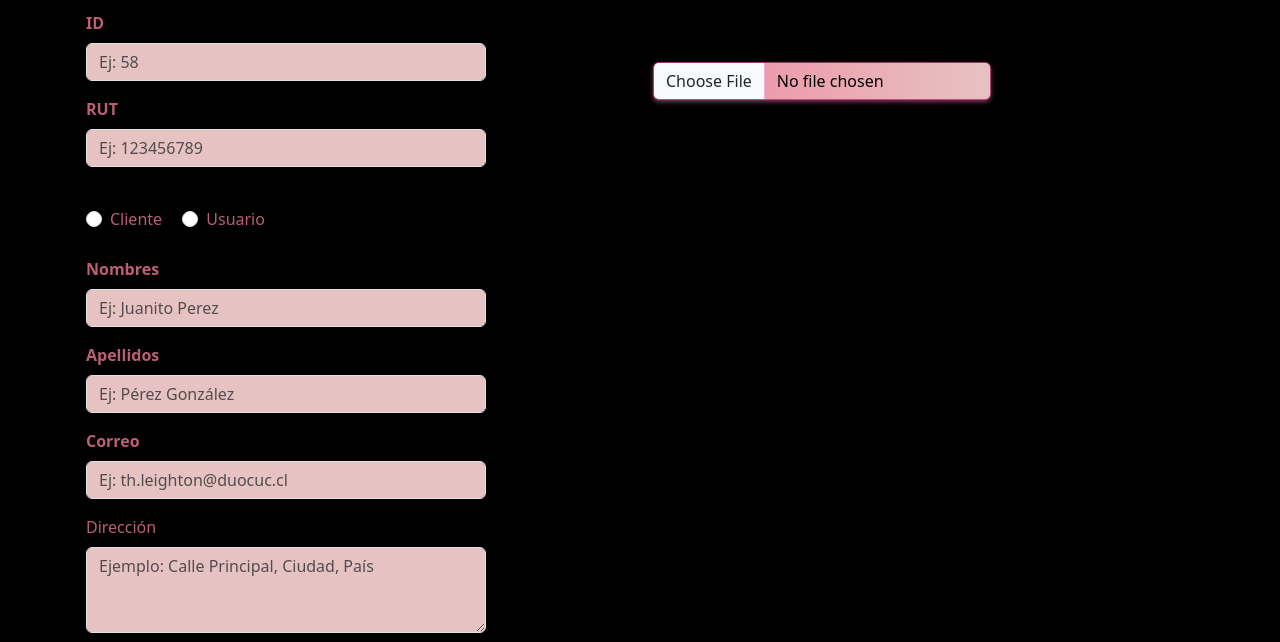
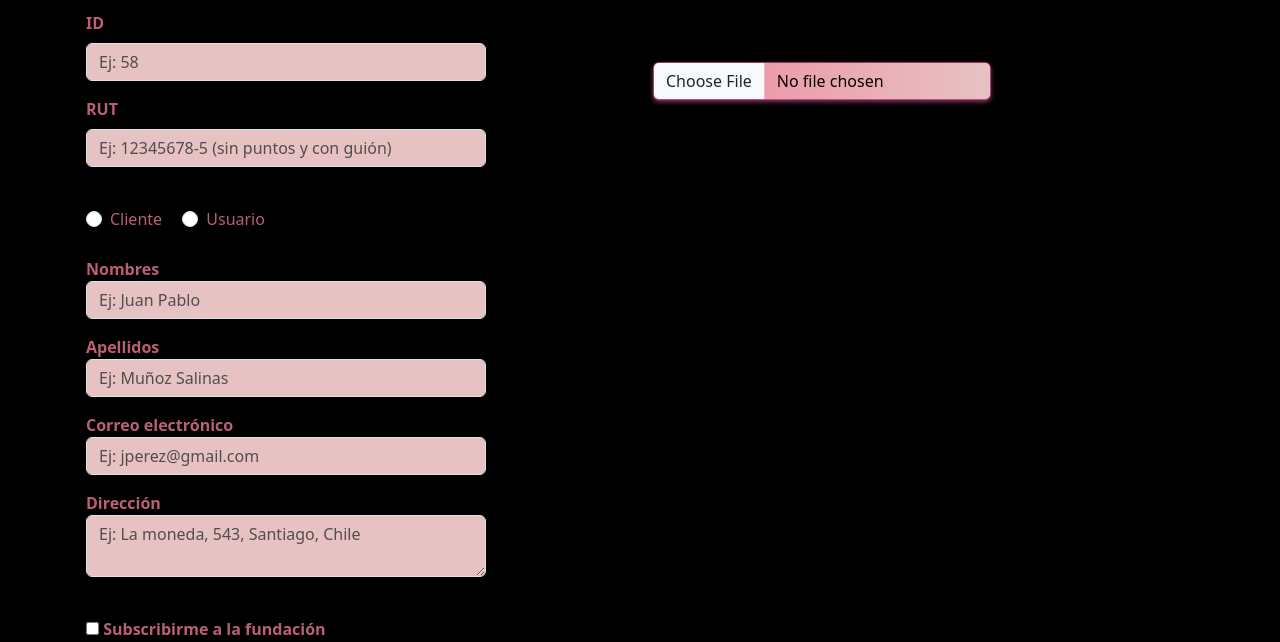
Before and after one commit to NicolasZamoraDuoc/Solo-Leveling, a plain HTML site: page usuarios.html in a window 1280 px wide. Shown: the part 158-800 px from the top of the page. Drawn offline with nearby package versions, Linux system fonts and the light colour scheme.

Commit message:
Thomas, usuario y validador
validar

```diff
--- /dev/null
+++ b/js/usuarios.js
@@ -0,0 +1,122 @@
+$(document).ready(function() {
+
+    // Agregar método de validación para RUT chileno
+    $.validator.addMethod("rutChileno", function(value, element) {
+
+      // Validar que el RUT tenga el formato correcto (8 dígitos + guión + dígito verificador)
+      var rutPattern = /^\d{7,8}-[\dK]$/;
+      if (!rutPattern.test(value)) {
+          return false;
+      }
+
+      // Validar el dígito verificador
+      var rutSinGuion = value.replace("-", "");
+      var rut = rutSinGuion.slice(0, -1);
+      var dv = rutSinGuion.slice(-1);
+      var factor = 2;
+      var sum = 0;
+      for (var i = rut.length - 1; i >= 0; i--) {
+          sum += parseInt(rut.charAt(i)) * factor;
+          factor = factor === 7 ? 2 : factor + 1;
+      }
+      var dvCalculado = 11 - (sum % 11);
+      dvCalculado = dvCalculado === 11 ? "0" : dvCalculado === 10 ? "K" : dvCalculado.toString();
+
+      return dv === dvCalculado;
+    }, "El RUT no es válido (escriba sin puntos y con guión)");
+
+    // Agregar método de validación para correo
+    $.validator.addMethod("emailCompleto", function(value, element) {
+
+      // Expresión regular para validar correo electrónico
+      var regex = /^(([^<>()\[\]\\.,;:\s@"]+(\.[^<>()\[\]\\.,;:\s@"]+)*)|(".+"))@((\[[0-9]{1,3}\.[0-9]{1,3}\.[0-9]{1,3}\.[0-9]{1,3}\])|(([a-zA-Z\-0-9]+\.)+[a-zA-Z\-0-9]{2,}))$/;
+
+      // Validar correo electrónico con la expresión regular
+      return regex.test(value);
+
+    }, 'El formato del correo no es válido');
+
+    // Agregar método de validación para que un campo sólo acepte
+    // letras y espacios en blanco, pero no números ni símbolos,
+    // ideal para campos como nombres y apellidos
+    $.validator.addMethod("soloLetras", function(value, element) {
+
+      return this.optional(element) || /^[a-zA-Z\s]*$/.test(value);
+
+    }, "Sólo se permiten letras y espacios en blanco.");
+
+
+    // El siguiente Javascript obliga a que la caja de texto del rut, siempre escriba la letra "K" en mayúscula
+    document.getElementById('rut').addEventListener('keyup', function(e) {
+        e.target.value = e.target.value.toUpperCase();
+    });
+
+
+    // Validar formulario con JQuery
+    $("#Registro").validate({
+      rules: {
+
+        id: {
+            required: true,
+            minlength: 5,
+            maxlength: 15,
+          },
+
+        rut: {
+          required: true,
+          rutChileno: true
+        },
+        nombres: {
+            required: true,
+            pattern: /^[A-Za-záéíóúÁÉÍÓÚñÑ\s]+$/, // Acepta letras, espacios y letras con acentos y ñ
+        },
+        apellidos: {
+            required: true,
+            pattern: /^[A-Za-záéíóúÁÉÍÓÚñÑ\s]+$/, // Acepta letras, espacios y letras con acentos y ñ
+        },
+        correo: {
+          required: true,
+          emailCompleto: true,
+        },
+        direccion: {
+            required: true,
+            rows:3,
+        },
+        password: {
+          required: true,
+          minlength: 5,
+          maxlength: 15,
+        },
+      }, // --> Fin de reglas
+      messages: {
+        rut: {
+          required: "El RUT es un campo requerido",
+          rutChileno: "El RUT no es válido (escriba sin puntos y con guión)"
+        },
+        nombres: {
+          required: "El nombre es un campo requerido",
+          soloLetras: "El nombre sólo puede contener letras y espacios en blanco",
+        },
+        apellidos: {
+            required: "El apellido es un campo requerido",
+            soloLetras: "El apellido sólo puede contener letras y espacios en blanco",
+        },
+        correo: {
+          required: "El correo es un campo requerido",
+          email: "El formato del correo no es válido",
+        },
+        direccion: {
+            required: "La direccion es un campo requerido",
+        },
+        password: {
+          required: "La contraseña es un campo requerido",
+          minlength: "La contraseña debe tener un mínimo de 5 caracteres",
+          maxlength: "La contraseña debe tener un máximo de 15 caracteres",
+        },
+      }, // --> Fin de mensajes
+      errorClass: "error-text", // Clase CSS para los mensajes de error
+    });
+
+
+
+  });
--- a/usuarios.html
+++ b/usuarios.html
@@ -25,7 +25,7 @@
         <section>
           <h1 class="titulos" style="margin: px;">Mantenedor de Usuarios</h1>
           <br>
-          <form class="row g-3 needs-validation" action="" novalidate>
+          <form method="POST" id="Registro" class="row g-3 needs-validation" action="/registrar_usuario">
             <div class="container-fluid">
               <div class="row">
                 <div class="col-sm-12 col-md-6">
@@ -42,9 +42,10 @@
 
           <div class="mb-3 fw-bold">
             <label for="rut" class="form-label titulos_2">RUT</label>
-              <input type="text" class="form-control registro_color" id="rut" placeholder="Ej: 123456789" required>
-              <div class="invalid-feedback">Debe llenar el campo RUT</div>
+            <input type="text" class="form-control registro_color" id="rut" name="rut"
+            placeholder="Ej: 12345678-5 (sin puntos y con guión)" value=""/>
         </div>
+
 
           <!-- Casillas -->
           <br>
@@ -61,57 +62,57 @@
           <!-- Nombres -->
           <br><br>
 
-          <div class="mb-3 fw-bold">
-              <label for="nombres" class="form-label titulos_2">Nombres</label>
-              <input type="text" class="form-control registro_color" id="nombres" placeholder="Ej: Juanito Perez" required>
-              <div class="invalid-feedback">Debe llenar el campo NOMBRES</div>
+          <div class="form-group mb-3 fw-bold">
+            <label for="nombres" class=" titulos_2">Nombres</label>
+            <input type="text" class="form-control registro_color" id="nombres" name="nombres"
+            placeholder="Ej: Juan Pablo" value=""/>
           </div>
 
           <!-- Apellidos -->
 
-          <div class="mb-3 fw-bold">
-              <label for="apellidos" class="form-label titulos_2">Apellidos</label>
-              <input type="text" class="form-control registro_color" id="apellidos" placeholder="Ej: Pérez González" required>
-              <div class="invalid-feedback">Debe llenar el campo Apellidos</div>
+          <div class="form-group mb-3 fw-bold">
+            <label for="apellidos" class="titulos_2">Apellidos</label>
+            <input type="text" class="form-control registro_color" id="apellidos" name="apellidos"
+            placeholder="Ej: Muñoz Salinas" value=""/>
           </div>
-
-
           <!-- Correo -->
 
-          <div class="mb-3 fw-bold">
-            <label for="apellidos" class="form-label titulos_2">Correo</label>
-            <input type="text" class="form-control registro_color" id="correo" placeholder="Ej: th.leighton@duocuc.cl" required>
-            <div class="invalid-feedback">Debe llenar el campo Correo</div>
+          <div class="form-group mb-3 fw-bold">
+            <label for="email" class="titulos_2">Correo electrónico</label>
+            <input type="email" class="form-control registro_color" id="correo" name="correo"
+            placeholder="Ej: jperez@gmail.com" value=""/>
           </div>
 
           <!-- Dirección -->
 
-          <div class="form-group mb-3">
-            <label for="direccion" class="form-label titulos_2">Dirección</label>
-            <textarea class="form-control registro_color" id="direccion" name="direccion" rows="3" placeholder="Ejemplo: Calle Principal, Ciudad, País" required></textarea>
-            <div id="alerta-direccion" class="invalid-feedback">Debe llenar el campo Correo.</div>
+          <div class="form-group mb-3 fw-bold">
+            <label for="direccion" class="titulos_2">Dirección</label>
+            <textarea type="direccion" class="form-control registro_color" id="direccion" name="direccion"
+            placeholder="Ej: La moneda, 543, Santiago, Chile" value=""></textarea>
           </div>
-
         <br>
 
          <!-- Check -->
 
-        <div class="form-check">
-
-          <input class="form-check-input" type="checkbox" value="" id="defaultCheck1">
-          <label class="form-check-label titulos_2" for="defaultCheck1">
-            Me gustaría suscribirme a la Tienda 'Solo Leveling' con una contribución mensual de $3.000.
-            Además, me complacería recibir un descuento del 5% en todas mis compras como parte de esta subscripción
+         <div class="mb-3" form-check >
+          <input class="form-check-label" type="checkbox" value="" id="subscripcion" >
+          <label class="form-check-label" for="subscripcion" >
+            <strong class="titulos_2">
+            Subscribirme a la fundación
+            </strong>
           </label>
+          <div id="subscripcionhelp" class="titulos_2" >
+            Deseo subscribirme con un aporte de $3.000 mensuales y obtener un 5% de descuento  en mis compras
+          </div>
 
         </div>
          <!-- Constraseña -->
          <br>
         <div class="mb-3 fw-bold d-flex flex-column align-items-start">
-          <label for="contraseña" class="form-label titulos_2">Contraseña</label>
+            <label for="password" class="form-label titulos_2">Contraseña</label>
             <div class="d-flex align-items-center">
                 <input type="text" class="form-control registro_color" id="contraseña" placeholder="123" required>
-            <button type="button" class="btn boton_buscar_anonimo_2 btn-primary ms-2">Generar  Contraseña</button>
+                <button type="button" class="btn boton_buscar_anonimo_2 btn-primary ms-2">Generar Contraseña</button>
             </div>
             <div class="invalid-feedback">Debe llenar el campo contraseña</div>
         </div>
@@ -235,7 +236,18 @@
          </p>
         </div>
     </footer>
+    <script src="js/script.js"></script>
+    <!-- 1. Script de Boostrap -->
+    <script src="https://cdn.jsdelivr.net/npm/bootstrap@5.3.3/dist/js/bootstrap.bundle.min.js" integrity="sha384-YvpcrYf0tY3lHB60NNkmXc5s9fDVZLESaAA55NDzOxhy9GkcIdslK1eN7N6jIeHz" crossorigin="anonymous"></script>
 
+    <!-- 2. Script de JQuery -->
+    <script src="https://cdnjs.cloudflare.com/ajax/libs/jquery/3.7.1/jquery.min.js" integrity="sha512-v2CJ7UaYy4JwqLDIrZUI/4hqeoQieOmAZNXBeQyjo21dadnwR+8ZaIJVT8EE2iyI61OV8e6M8PP2/4hpQINQ/g==" crossorigin="anonymous" referrerpolicy="no-referrer"></script>
+
+    <!-- 3. Script de JQuery Validate (usa el Script de JQuery anterior) -->
+    <script src="https://cdnjs.cloudflare.com/ajax/libs/jquery-validate/1.20.0/jquery.validate.min.js" integrity="sha512-WMEKGZ7L5LWgaPeJtw9MBM4i5w5OSBlSjTjCtSnvFJGSVD26gE5+Td12qN5pvWXhuWaWcVwF++F7aqu9cvqP0A==" crossorigin="anonymous" referrerpolicy="no-referrer"></script>
+
+    <!-- 4. Mi Script de Validadores (usa el Script de JQuery y de JQuery Validate anteriores) -->
+    <script src="js/usuarios.js" type="text/javascript"></script>
     <script src="js/script.js"></script>
     <script src="https://cdn.jsdelivr.net/npm/bootstrap@5.3.3/dist/js/bootstrap.bundle.min.js" integrity="sha384-YvpcrYf0tY3lHB60NNkmXc5s9fDVZLESaAA55NDzOxhy9GkcIdslK1eN7N6jIeHz" crossorigin="anonymous"></script>
 </body>
```
Lines whose indentation alone changed are shown as unchanged.
